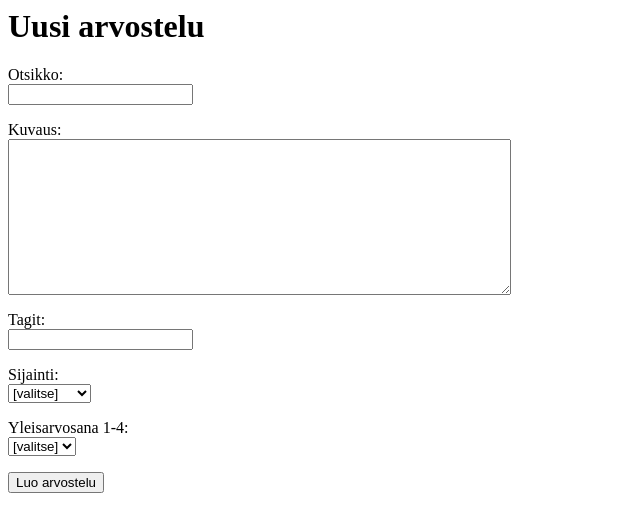
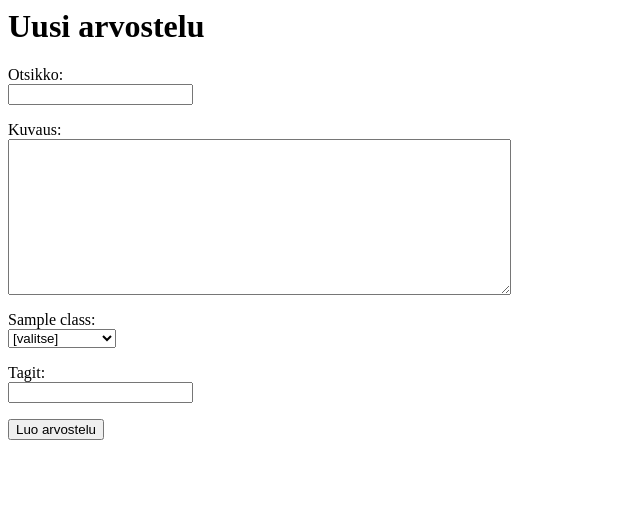
Before and after one commit to jade-ho/kahvila-arvostelu, a Flask app: template templates/new_item.html in a window 1280 px wide. Shown: the top 532 px of the page, without its empty margins (0-640 px from the left). Run offline with Flask 3, Linux system fonts and the light colour scheme; the template is opened without the code that fills it: most values are stand-ins (such as "Sample title", 1, 10 or a date in 2020).

Commit message:
Store classes in database

```diff
--- a/app.py
+++ b/app.py
@@ -47,7 +47,8 @@ def show_item(item_id):
 @app.route("/new_item")
 def new_item():
     require_login()
-    return render_template("new_item.html")
+    classes = items.get_all_classes()
+    return render_template("new_item.html", classes=classes)
 
 @app.route("/create_item", methods=["POST"])
 def create_item():
@@ -62,12 +63,10 @@ def create_item():
     user_id = session["user_id"]
 
     classes = []
-    location = request.form["location"]
-    if location:
-        classes.append(("Sijainti", location))
-    rating = request.form["rating"]
-    if rating:
-        classes.append(("Yleisarvosana", rating))
+    for entry in request.form.getlist("classes"):
+        if entry:
+            parts = entry.split(":")
+            classes.append((parts[0], parts[1]))
 
     items.add_item(title, description, tags, user_id, classes)
 
--- a/templates/new_item.html
+++ b/templates/new_item.html
@@ -15,29 +15,20 @@
         Kuvaus: <br />
         <textarea name="description" rows="10" cols="60" maxlength="1000" required></textarea>
     </p>
+    {% for class in classes %}
+    <p>
+      {{ class }}: <br />
+      <select name="classes">
+        <option value="">[valitse]</option>
+      {% for option in classes[class] %}
+        <option value="{{ class }}:{{ option }}">{{ option }}</option>
+      {% endfor %}
+      </select>
+    </p>
+    {% endfor %}
     <p>
         Tagit: <br />
         <input type="text" name="tags" />
-    </p>
-    <p>
-       Sijainti: <br />
-       <select name="location">
-        <option value="">[valitse]</option>
-        <option value="Töölö">Töölö</option>
-        <option value="Kallio">Kallio</option>
-        <option value="Punavuori">Punavuori</option>
-        <option value="Viikki">Viikki</option>
-       </select>
-    </p>
-    <p>
-       Yleisarvosana 1-4: <br />
-       <select name="rating">
-        <option value="">[valitse]</option>
-        <option value="1">1</option>
-        <option value="2">2</option>
-        <option value="3">3</option>
-        <option value="4">4</option>
-       </select>
     </p>
     <input type="submit" value="Luo arvostelu" />
   </form>
```
Also changed, not shown: init.sql (added, +11 -0 lines), items.py (+12 -0 lines).
